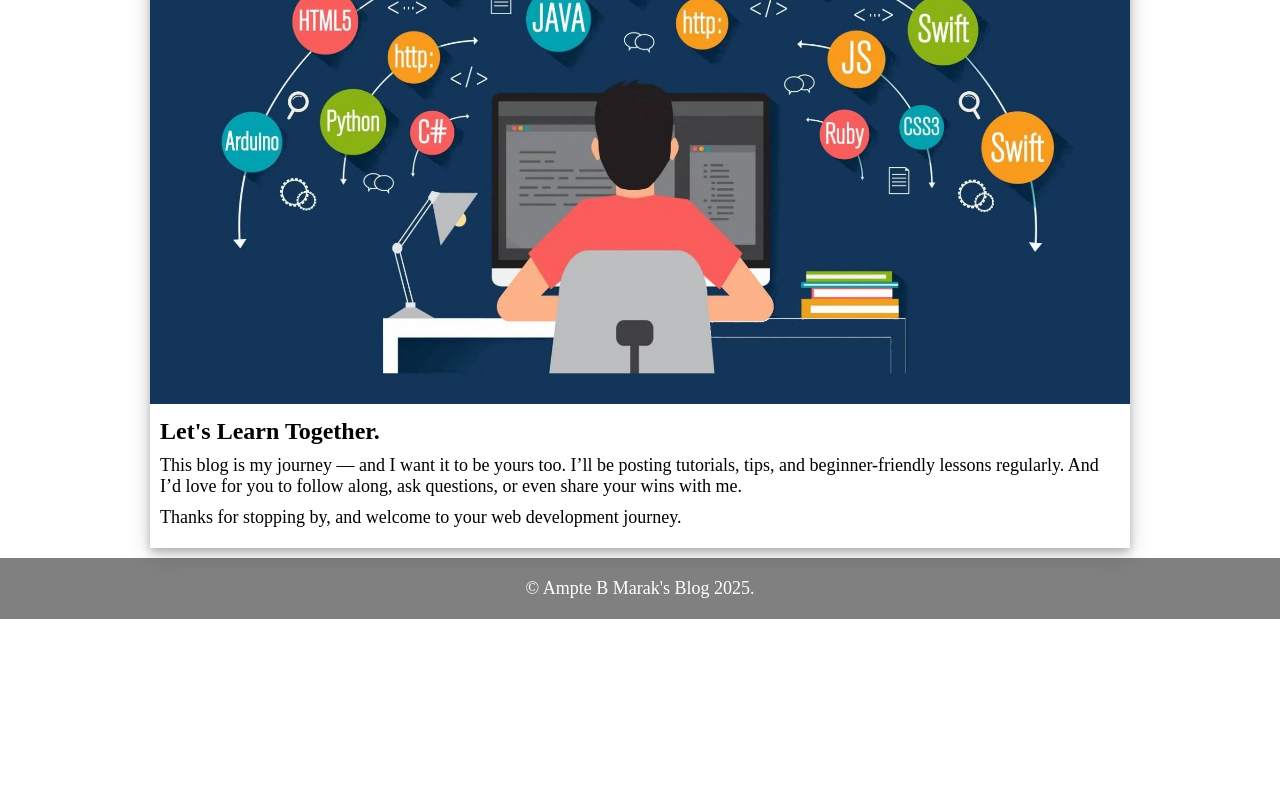
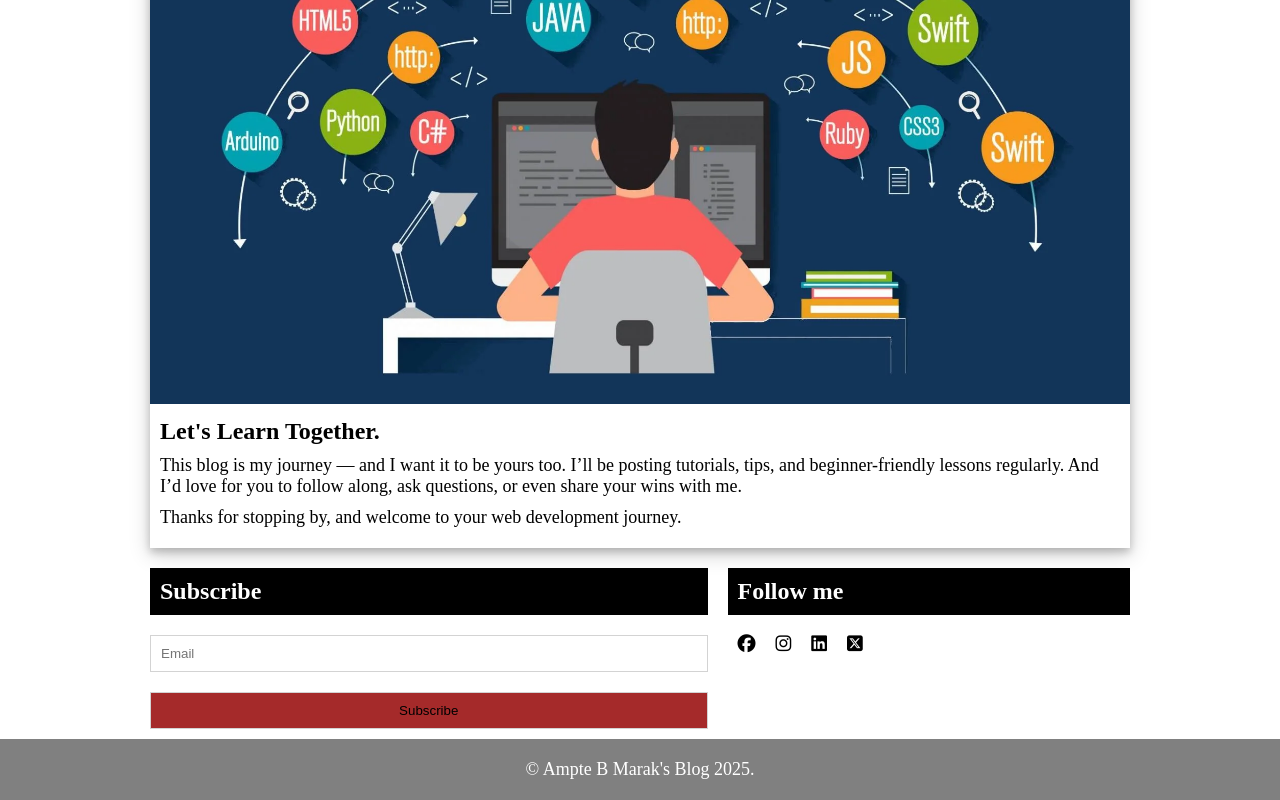
Before and after one commit to Ampte/blog, a React (Vite) app in the folder blog/: page /#/ in a window 1280 px wide. Shown: the part 1607-2407 px from the top of the page. Before the commit the page ends 2226 px from the top, so only its background shows below. Built offline with nearby package versions, Linux system fonts and the light colour scheme; a web font is replaced by a local one.

Commit message:
Add contact component

```diff
--- a/blog/index.html
+++ b/blog/index.html
@@ -3,6 +3,7 @@
   <head>
     <meta charset="UTF-8" />
     <link rel="icon" type="image/svg+xml" href="/vite.svg" />
+    <link rel="stylesheet" href="https://cdnjs.cloudflare.com/ajax/libs/font-awesome/6.7.2/css/all.min.css" integrity="sha512-Evv84Mr4kqVGRNSgIGL/F/aIDqQb7xQ2vcrdIwxfjThSH8CSR7PBEakCr51Ck+w+/U6swU2Im1vVX0SVk9ABhg==" crossorigin="anonymous" referrerpolicy="no-referrer" />
     <link rel="stylesheet" href="https://fonts.googleapis.com/css?family=Sofia">
     <meta name="viewport" content="width=device-width, initial-scale=1.0" />
     <title>Ampte B Marak's Blog</title>
--- a/blog/src/App.css
+++ b/blog/src/App.css
@@ -66,6 +66,39 @@ p{
    padding-bottom: 10px;
 }
 
+
+.subscribe{
+  grid-area: subscribe;
+}
+
+form{
+  display: flex;
+  flex-wrap: wrap;
+}
+
+.enter-email{
+  margin: 10px;
+  padding: 10px;
+  width: 100%;
+  border: 1px solid lightgrey;
+}
+
+.subscribe-btn{
+  margin: 10px;
+  padding: 10px;
+  width: 100%;
+  border: 1px solid lightgrey;
+  background-color: brown;
+}
+
+.follow-me{
+  grid-area: follow-me;
+}
+
+i{
+  margin: 10px;
+}
+
 .footer{
   text-align: center;
   background-color:grey;
@@ -87,4 +120,11 @@ p{
   p{
     font-size: large;
   }
+
+  .contact{
+    max-width: 1000px;
+    margin: auto;
+    display: grid;
+    grid-template-areas: "subscribe follow-me";
+  }
 }
--- a/blog/src/App.jsx
+++ b/blog/src/App.jsx
@@ -4,6 +4,7 @@ import './App.css'
 import Header from './components/header'
 import Home from './pages/home';
 import Footer from './components/footer';
+import Contact from './components/contact';
 
 function App() {
 
@@ -14,6 +15,7 @@ function App() {
       <Routes>
         <Route path='/' element={<Home/>}/>
       </Routes>
+      <Contact/>
       <Footer/>
     </HashRouter>
     </>
--- /dev/null
+++ b/blog/src/components/contact.jsx
@@ -0,0 +1,28 @@
+import React from 'react'
+
+const Contact = () => {
+    return(
+        <>
+        <div className='contact'>
+            <div className='subscribe'>
+                <h2 style={{backgroundColor: 'black', color: 'white', padding: '10px'}}>Subscribe</h2>
+                <form>
+                    <input type='email' className='enter-email' placeholder='Email'required/>
+                    <button type='submit' className='subscribe-btn'>Subscribe</button>
+                </form>
+            </div>
+            <div className='follow-me'>
+                <h2 style={{backgroundColor: 'black', color: 'white', padding: '10px'}}>Follow me</h2>
+                <p style={{fontSize: 'large'}}>
+                    <i class="fa-brands fa-facebook"></i>
+                    <i class="fa-brands fa-instagram"></i>
+                    <i class="fa-brands fa-linkedin"></i>
+                    <i class="fa-brands fa-square-x-twitter"></i>
+                </p>
+            </div>
+        </div>
+        </>
+    );
+};
+
+export default Contact;
```
